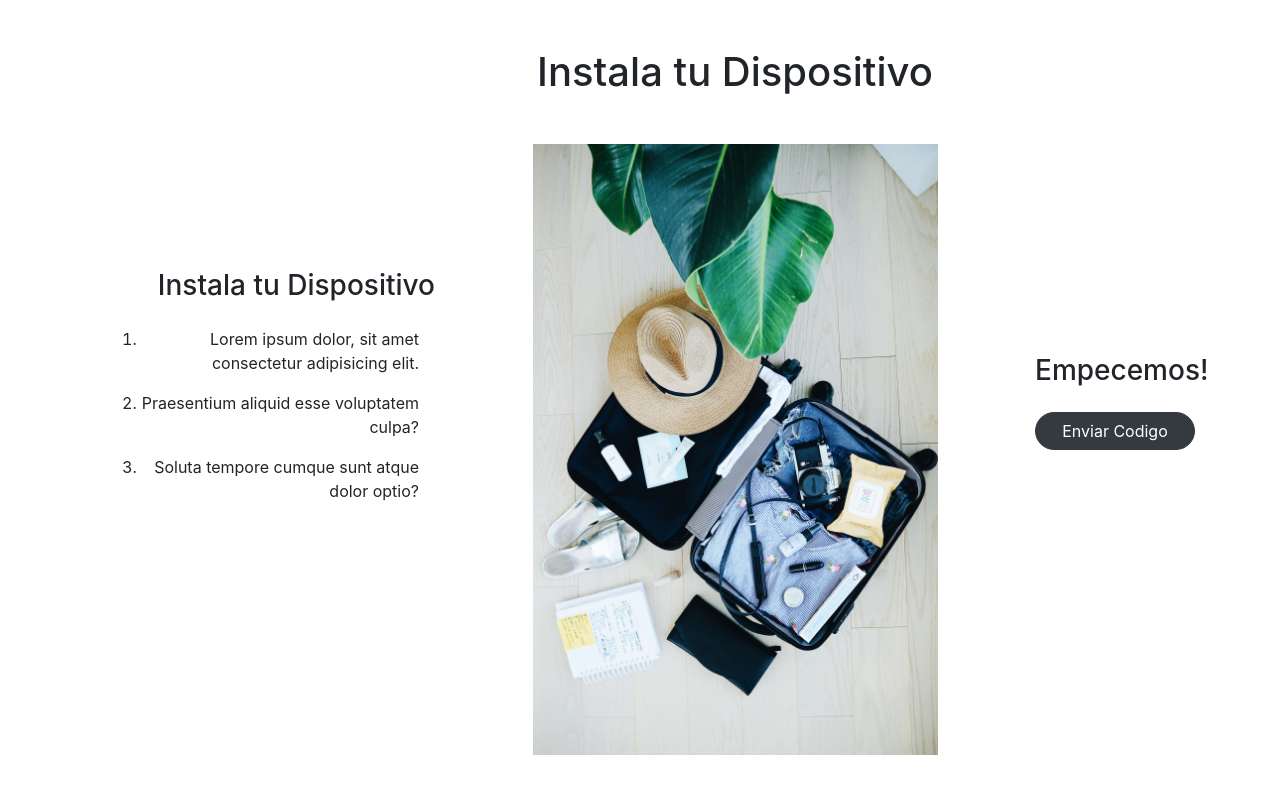
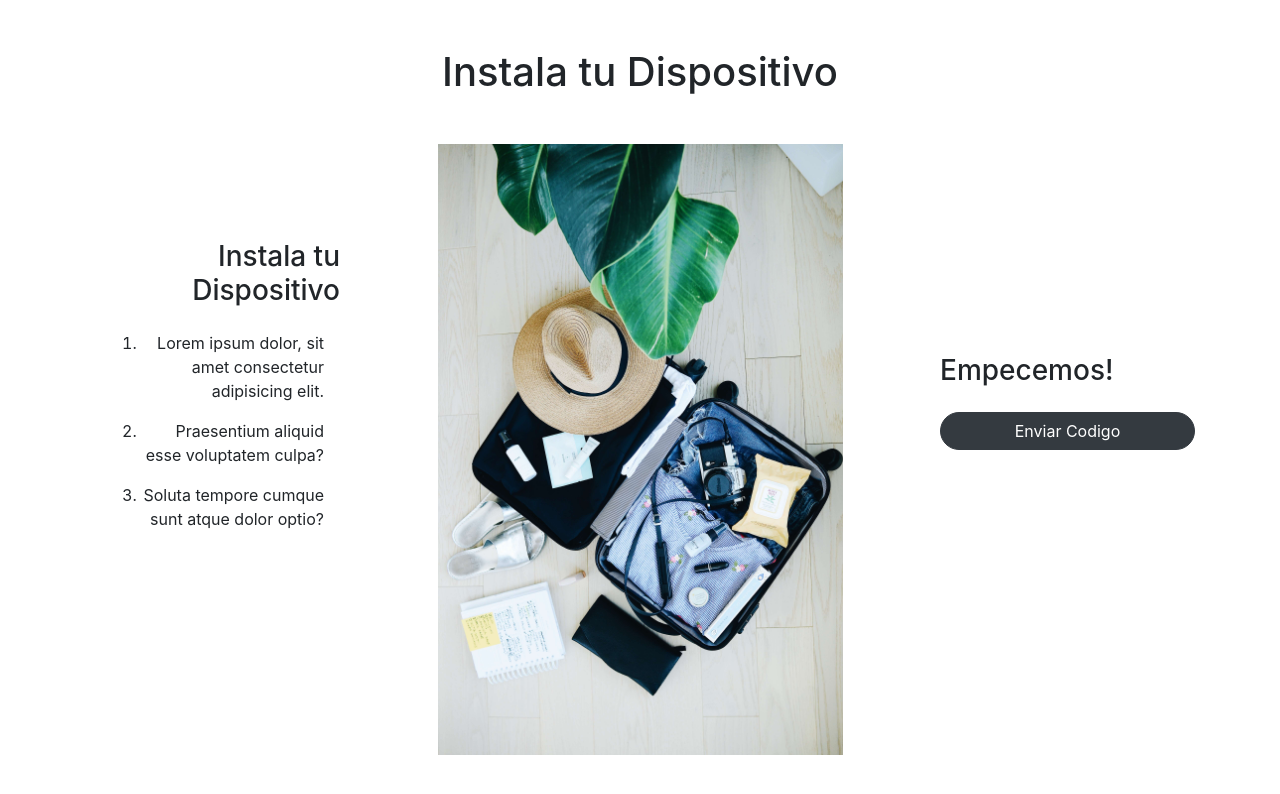
Before and after one commit to colmenadeideas/BS-AC, a React (Create React App) app in the folder frontend/: page /access/devices1 in a window 1280 px wide. Shown: the top 794 px of the page. Built offline with nearby package versions, Linux system fonts and the light colour scheme.

Commit message:
modificacion de css login

```diff
--- a/frontend/src/components/Devices/DeviceInstall.js
+++ b/frontend/src/components/Devices/DeviceInstall.js
@@ -9,7 +9,7 @@ const DeviceInstall = ({history}) => {
     }
     return (
         <div className="row mt-5">
-            <div className="col-lg-4 d-flex flex-column justify-content-center text-right">
+            <div className="col-lg-3 d-flex flex-column justify-content-center text-right">
                 <h3>Instala tu Dispositivo</h3>
                 <ol className="list">
                     <li className="list-items">Lorem ipsum dolor, sit amet consectetur adipisicing elit.</li>
@@ -21,9 +21,9 @@ const DeviceInstall = ({history}) => {
                 <h1 className="mb-5 text-center col-sm-12">Instala tu Dispositivo</h1>
                 <img src="../images/img4.jpg" className="w-75" alt="mobile"/>
             </div>
-            <div className="col-lg-2 d-flex flex-column justify-content-center">
+            <div className="col-lg-3 d-flex flex-column justify-content-center">
                 <h3>Empecemos!</h3>
-                <button className="btn btn-dark redondeado mt-3" onClick="handleClick">Enviar Codigo</button>
+                <button className="btn btn-dark redondeado mt-3" onClick={handleClick}>Enviar Codigo</button>
             </div>
         </div>
      );
--- a/frontend/src/components/Login/login.css
+++ b/frontend/src/components/Login/login.css
@@ -3,7 +3,6 @@
     top: 15%;
     bottom: 20%;
     width: 320px;
-    /*text-align: center;*/
 }
 .login_logo{
     width: 150px;
@@ -17,7 +16,6 @@
 }
 .or div:nth-child(2) {
     margin: 0 2%;
-    /* width: 5%; */
 }
 .division {
     border: 0.5px solid #cacaca;
```
